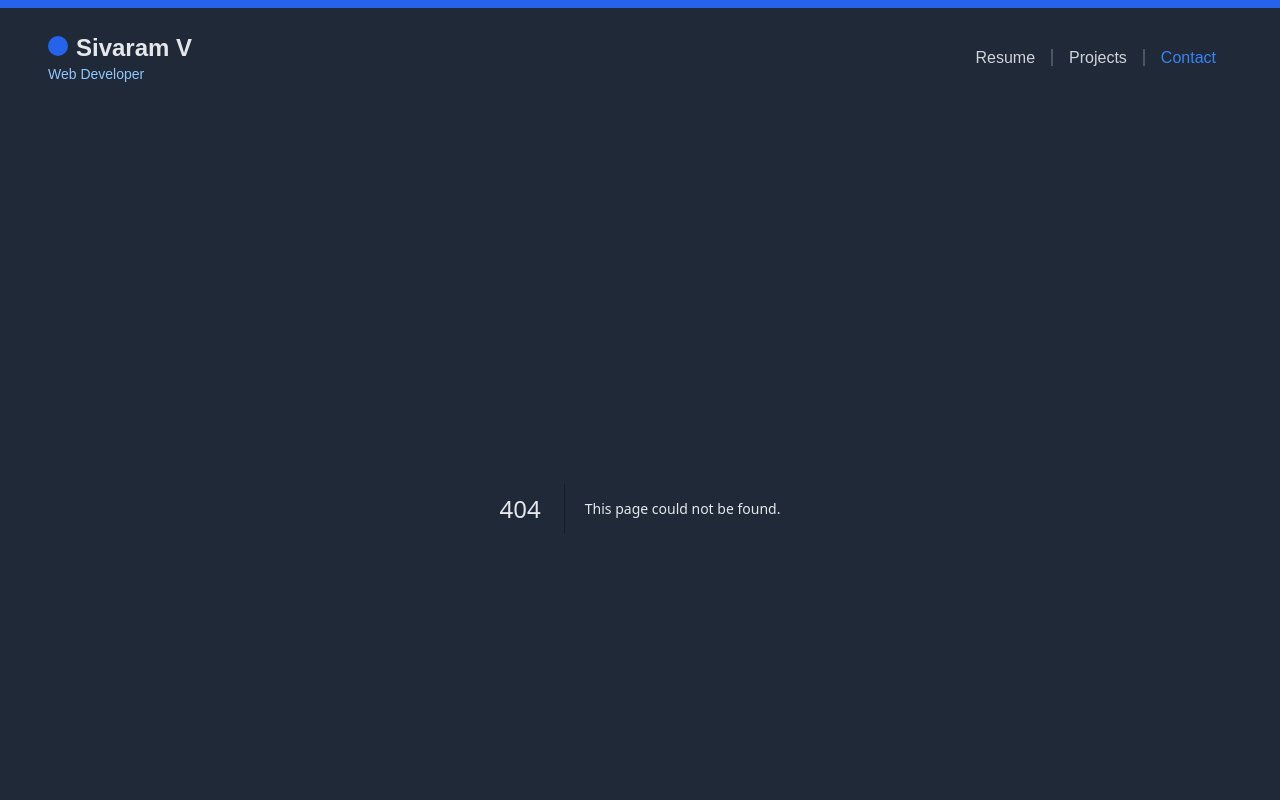
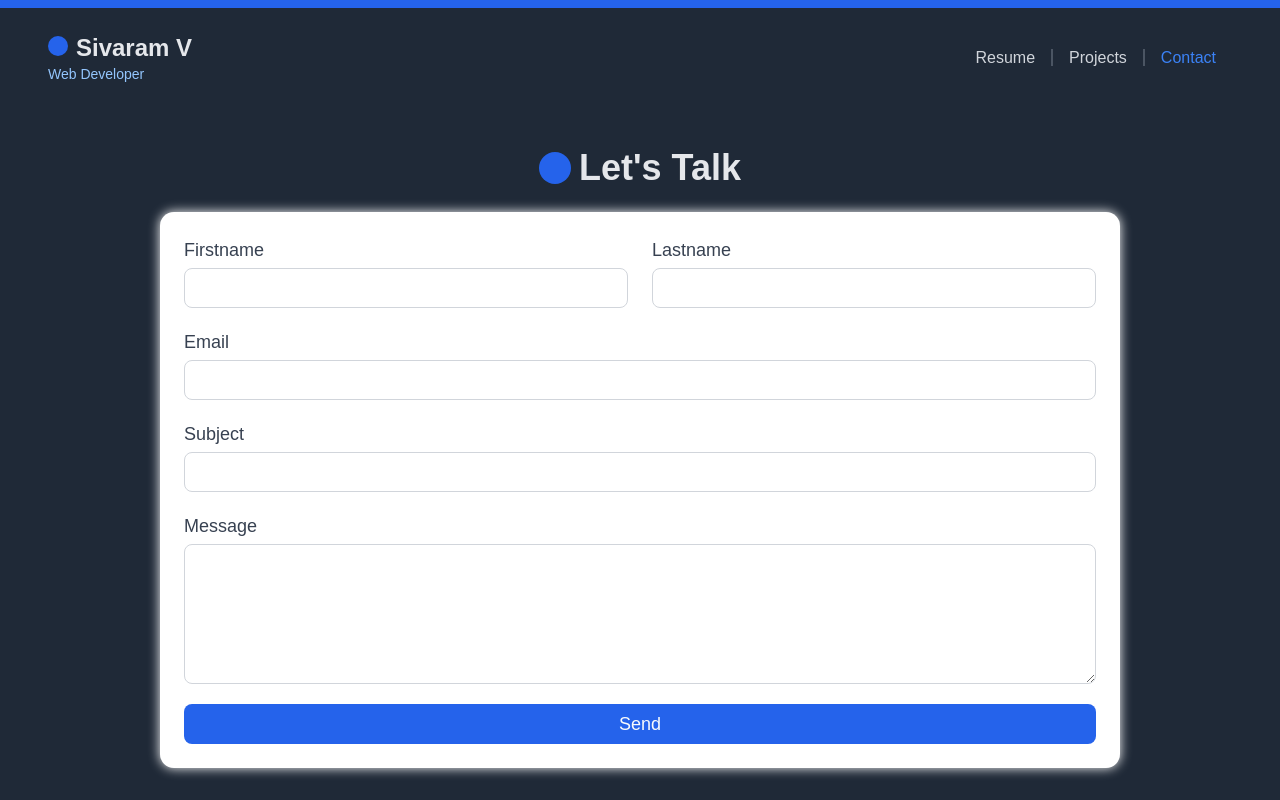
Before and after one commit to sivaram-37/my-portfolio, a Next.js app: page /contact in a window 1280 px wide. Before the commit this address had no page. Shown: the top 800 px of the page. Built offline with nearby package versions, Linux system fonts and the light colour scheme.

Commit message:
created a contact app route to the project

```diff
--- /dev/null
+++ b/src/app/contact/page.jsx
@@ -0,0 +1,52 @@
+"use client";
+
+import ContactForm from "@/components/contact-form";
+import { contactFormSchema } from "@/components/contact-form-schema";
+import { useState } from "react";
+import { useForm } from "react-hook-form";
+import { zodResolver } from "@hookform/resolvers/zod";
+
+export default function ContactPage() {
+	const [isSubmitting, setIsSubmitting] = useState(false);
+
+	const form = useForm({
+		mode: "all",
+		reValidateMode: "onChange",
+		defaultValues: {
+			firstname: "",
+			lastname: "",
+			email: "",
+			subject: "",
+			message: "",
+		},
+		resolver: zodResolver(contactFormSchema),
+	});
+
+	const handleSubmit = async (data) => {
+		setIsSubmitting(true);
+		try {
+			const response = await fetch("/api/send-email", {
+				method: "POST",
+				headers: {
+					"Content-Type": "application/json",
+				},
+				body: JSON.stringify(data),
+			});
+
+			if (response.ok) {
+				alert("Email sent successfully!");
+				form.reset();
+			} else {
+				const { error } = await response.json();
+				alert(`Error: ${error}`);
+			}
+		} catch (error) {
+			console.error("Error sending email:", error);
+			alert("Failed to send email.");
+		} finally {
+			setIsSubmitting(false);
+		}
+	};
+
+	return <ContactForm form={form} isSubmitting={isSubmitting} onSubmit={handleSubmit} />;
+}
```
